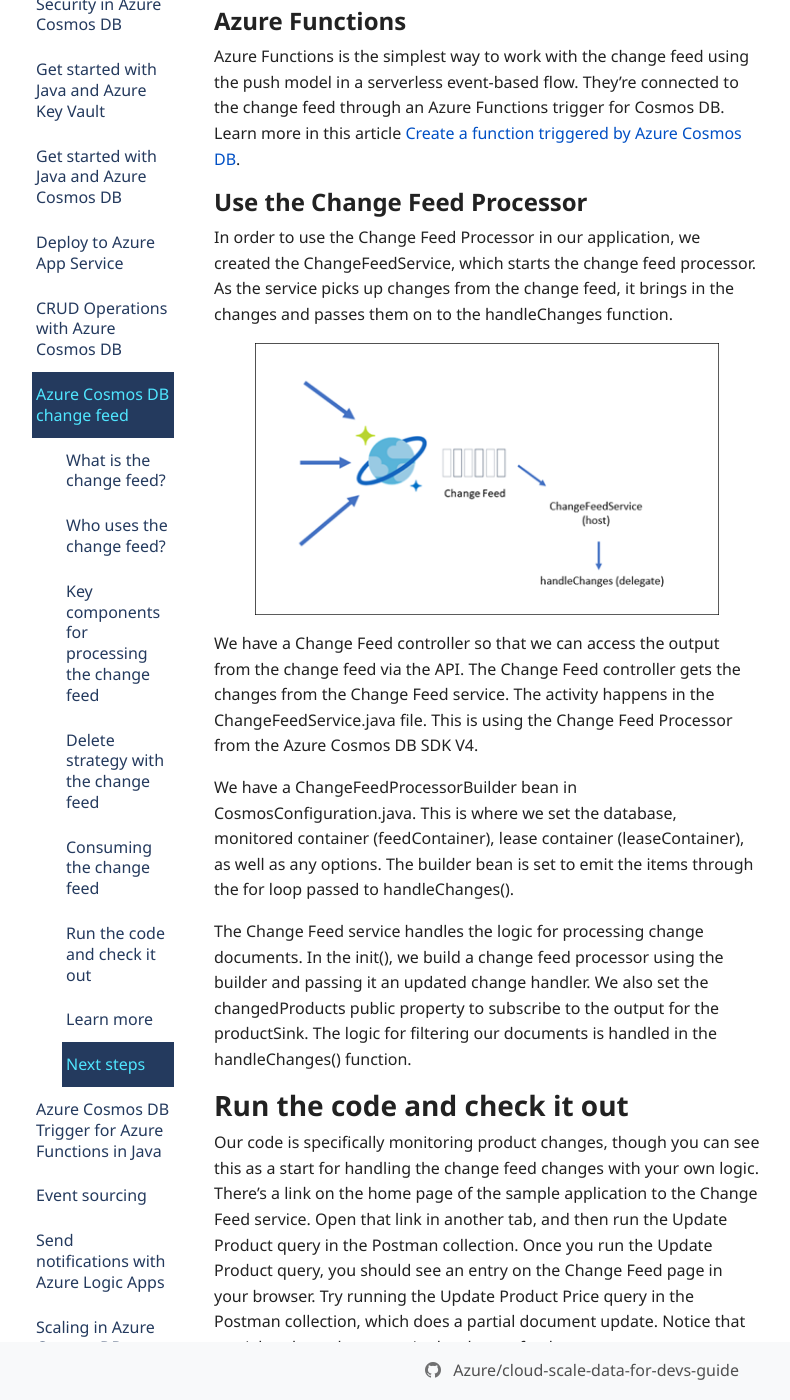
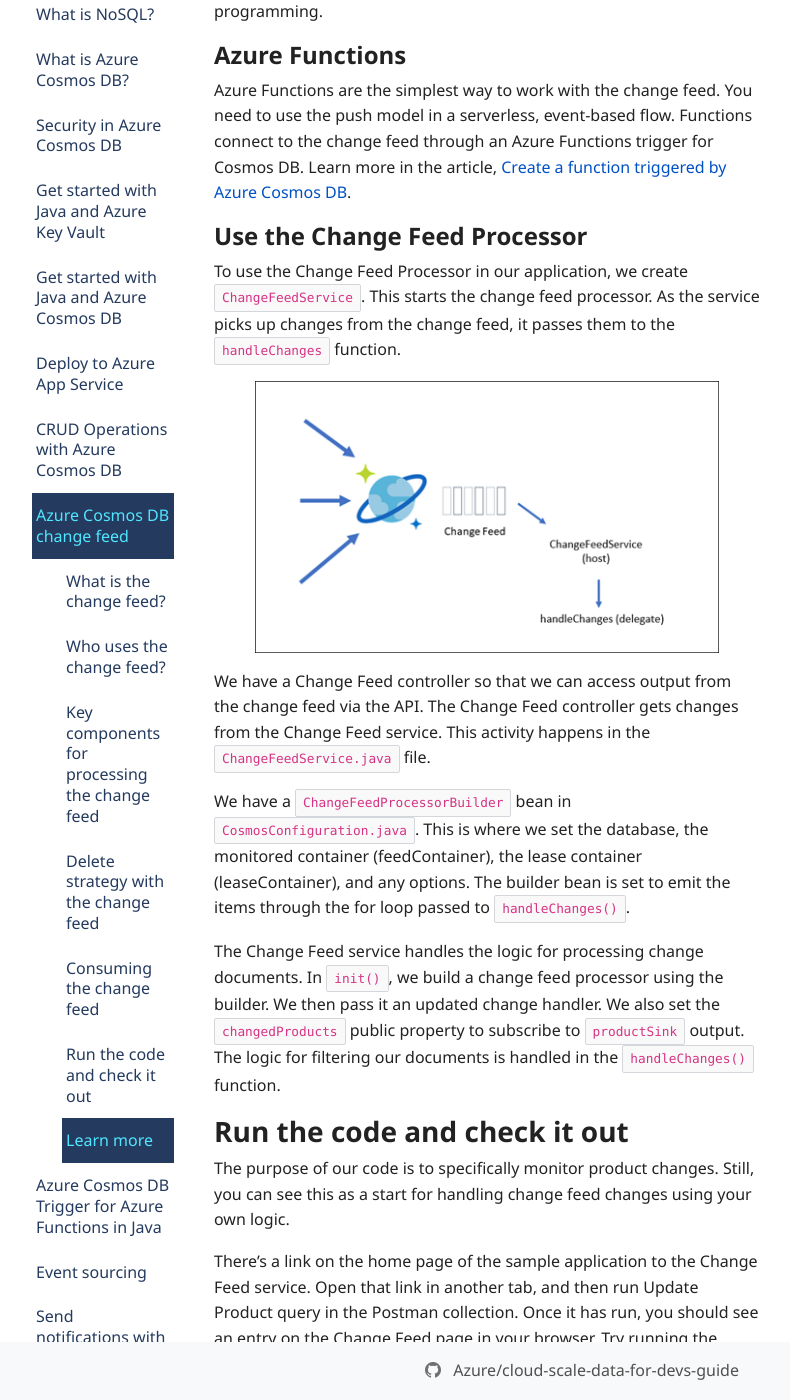
Before and after one commit to Azure/cloud-scale-data-for-devs-guide, a Jekyll site: the page built from docs/change-feed-concepts.md, in a window 1280 px wide and 1400 px high, scrolled down 3627 px. Shown: the whole window, without its empty margins (58-848 px from the left). Built offline with Jekyll 4.4.1, drawn with Linux system fonts in a browser that asks for light colours; nearby versions of some CDN libraries; some web fonts are replaced; our own code applies the rules of GitHub Pages for plain Markdown files; comment, search, counter and statistics services are not loaded; some of the changed text lies outside the part shown.

Commit message:
Initial review of copy editing for Java guide

````diff
--- a/docs/change-feed-concepts.md
+++ b/docs/change-feed-concepts.md
@@ -14,7 +14,7 @@
 
 ## What is the change feed?
 
-The change feed is a Azure Cosmos DB feature that keeps track of changes to documents in a monitored container in the order they were processed. It's included in the Azure Cosmos DB SDK V4.
+The change feed is an Azure Cosmos DB SDK V4 feature that tracks changes to documents. Changes are tracked in a monitored container in the same order that they are processed.
 
 Some potential uses for the change feed include:
 
@@ -22,23 +22,23 @@
 
 - Real time data processing: such as working with data from sensors, devices, applications, and other technologies that report data on a large scale. Or working with the data in materialized views.
 
-- Event sourcing: as an append-only data source, the Azure Cosmos DB change feed works well as a source in an [event sourcing pattern](https://docs.microsoft.com/azure/architecture/patterns/event-sourcing).
+- Event sourcing: as an append-only data source, the change feed works well as a source in an [event sourcing pattern](https://docs.microsoft.com/azure/architecture/patterns/event-sourcing).
 
 - Data synchronization: such as synchronizing data with data stores, such as data warehouses or data lakes.
 
 ## Who uses the change feed?
 
-The following are customer stories related to the Azure Cosmos DB change feed:
+The following are a few customer stories that expand on the change feed:
 
 - [Sandvik Coromant](https://customers.microsoft.com/story/810496-sandvik-coromant-chemicals-power-bi) leverages the change feed to react to events more effectively.
 
 - [SitePro](https://customers.microsoft.com/story/1366128637262632842-sitepro-accelerates-green-expansion-using-azure-cache-for-redis) uses the change feed as a decision audit trail.
 
-- [ASOS](https://customers.microsoft.com/story/asos-retail-and-consumer-goods-azure) uses the change feed as part of their order workflow, working with event-driven microservices.
+- [ASOS](https://customers.microsoft.com/story/asos-retail-and-consumer-goods-azure)  makes the change feed part of their order workflow, working with event-driven microservices.
 
 ## Key components for processing the change feed
 
-There are some key components to know about in change feed processing:
+There are a few key components you need to understand about change feed processing:
 
 - Monitored container
 
@@ -48,9 +48,9 @@
 
 - Delegate
 
-The **monitored container** holds monitored changes. In our example, we'll monitor the pet-supplies collection in our pet-supplies database. The The **lease container**  tracks the state of feeds for all change feed consumers. Iy is another container that needs to be added to your Cosmos DB database for it to work. The lease collection should be created with the Partition Key of /id. The **host** listens and reacts to changes from the feed. The **delegate** handles the business logic of the process.
+The *monitored container* stores monitored changes. In our example, we monitor the pet-supplies collection in the pet-supplies database. The *lease container*  tracks the state of feeds for all change feed consumers. This is another container that needs to be added to your Cosmos DB database for it to work. The *lease collection* should be created with a partition key of /id. *Host* listens and reacts to changes from the feed. *Delegate* handles the business logic of the process.
 
-The host needs to acquire a **lease**. This a document that bookmarks the progress of the host that is processing the feed. Suppose the change feed processor stops while changes are being made to the monitored container. When the change feed processor starts, it grabs its lease, passes the changes to the delegate, and then updates its lease with a new continuation token, which is a bookmark of its location in the feed.
+The host needs to acquire a *lease*. This a document that bookmarks the progress of the host that is processing the feed. Suppose the change feed processor stops while changes are being made to the monitored container. When the change feed processor restarts, it grabs its lease, passes the changes to the delegate, and then updates its lease with a new continuation token. This is a bookmark of its location in the feed.
 
 ### Create the lease container
 
@@ -64,14 +64,14 @@
 
 ### Review the code
 
-In our code, we have the following settings in **application-default.properties** for the change feed:
+In our code, we have the following settings in `application-default.properties` for the change feed:
 
 ```json
 azure.cosmos.feed-container=pet-supplies
 azure.cosmos.lease-container=lease
 ```
 
-We also updated the returned builder in the getCosmosClientBuilder() function in the CosmosConfiguration class to include the contentResponseOnWriteEnabled, as this is required for the change feed processor.
+We also updated the returned builder in the `getCosmosClientBuilder()` function, which is in the `CosmosConfiguration` class. We want to include `contentResponseOnWriteEnabled`, because the change feed processor requires it.
 
 ```java
 @Bean
@@ -88,54 +88,56 @@
 
 ## Delete strategy with the change feed
 
-Inserts and updates appear in the change feed. However, if you delete an item from a collection that isn't captured by the change feed. The way to capture deletes is two-fold:
+Inserts and updates appear in the change feed. However, if you delete an item from a collection, it isn't captured by the change feed. The way to capture deletes is two-fold:
 
-- Enable Time to Live on the collection, which enables you to set expiration times on documents. View [configure time to live in Azure Cosmos DB](https://docs.microsoft.com/azure/cosmos-db/sql/how-to-time-to-live?tabs=dotnetv2%2Cjavav4) for more information.
+- Enable Time to Live (ttl) in the collection. This enables you to set expiration times on documents. View [configure time to live in Azure Cosmos DB](https://docs.microsoft.com/azure/cosmos-db/sql/how-to-time-to-live?tabs=dotnetv2%2Cjavav4) for more information.
 
 - Use the ttl property of an item to mark it for deletion.
 
-With regards to the ttl property:
+Let's explore the ttl property:
 
-- If the property is null or not present, the document won't expire.
+- If the property is null or not present in a document, the document won't expire.
 
-- If the property is present and set to -1, the document won't expire.
+- If the property is present and set to -1 in a document, it won't expire.
 
-- If the ttl property is present on a document, then that document will expire in the ttl period. The duration is expressed in number of seconds after the last modified time.
+- If the ttl property is present in a document, then that document will expire according to the ttl period. The duration is expressed in number of seconds after the last modified time.
 
 ## Consuming the change feed
 
-There are a few ways to read the change feed that either deal with push models or pull models. Push models are the easiest way to get data from the change feed.
+There are a few ways to read the change feed. These usually involve push and pull models. Push models are the easiest way to get data from the change feed.
 
-> If you need to control the feed consumption at a customized pace, you'll need to use the pull model. If that is the case, refer to this article on the [Change feed pull model in Azure Cosmos DB](https://docs.microsoft.com/azure/cosmos-db/sql/change-feed-pull-model).
+> If you need to control change feed consumption at a customized pace, you'll need to use the pull model. If that is the case, refer to this article on the [Change feed pull model in Azure Cosmos DB](https://docs.microsoft.com/azure/cosmos-db/sql/change-feed-pull-model).
 
-There are two ways to get push notifications:
+There are two ways to receive push notifications:
 
 - Azure Functions
 
-- Using the Change Feed Processor
+- The Change Feed Processor
 
-Our code sample takes the approach of using the change feed processor, continuing with reactive programming.
+Our code sample uses the change feed processor, with reactive programming.
 
 ### Azure Functions
 
-Azure Functions is the simplest way to work with the change feed using the push model in a serverless event-based flow. They're connected to the change feed through an Azure Functions trigger for Cosmos DB. Learn more in this article [Create a function triggered by Azure Cosmos DB](https://docs.microsoft.com/azure/azure-functions/functions-create-cosmos-db-triggered-function).
+Azure Functions are the simplest way to work with the change feed. You need to use the push model in a serverless, event-based flow. Functions connect to the change feed through an Azure Functions trigger for Cosmos DB. Learn more in the article, [Create a function triggered by Azure Cosmos DB](https://docs.microsoft.com/azure/azure-functions/functions-create-cosmos-db-triggered-function).
 
 ### Use the Change Feed Processor
 
-In order to use the Change Feed Processor in our application, we created the ChangeFeedService, which starts the change feed processor. As the service picks up changes from the change feed, it brings in the changes and passes them on to the handleChanges function.
+To use the Change Feed Processor in our application, we create `ChangeFeedService`. This starts the change feed processor. As the service picks up changes from the change feed, it passes them to the `handleChanges` function.
 
 ![Diagram showing how the Change Feed Processor works.](./media/change-feed-concepts/change-feed-processor.png)
 
-We have a Change Feed controller so that we can access the output from the change feed via the API. The Change Feed controller gets the changes from the Change Feed service. The activity happens in the
-ChangeFeedService.java file. This is using the Change Feed Processor from the Azure Cosmos DB SDK V4.
+We have a Change Feed controller so that we can access output from the change feed via the API. The Change Feed controller gets changes from the Change Feed service. This activity happens in the
+`ChangeFeedService.java` file.
 
-We have a ChangeFeedProcessorBuilder bean in CosmosConfiguration.java. This is where we set the database, monitored container (feedContainer), lease container (leaseContainer), as well as any options. The builder bean is set to emit the items through the for loop passed to handleChanges().
+We have a `ChangeFeedProcessorBuilder` bean in `CosmosConfiguration.java`. This is where we set the database, the monitored container (feedContainer), the lease container (leaseContainer), and any options. The builder bean is set to emit the items through the for loop passed to `handleChanges()`.
 
-The Change Feed service handles the logic for processing change documents. In the init(), we build a change feed processor using the builder and passing it an updated change handler. We also set the changedProducts public property to subscribe to the output for the productSink. The logic for filtering our documents is handled in the handleChanges() function.
+The Change Feed service handles the logic for processing change documents. In `init()`, we build a change feed processor using the builder. We then pass it an updated change handler. We also set the `changedProducts` public property to subscribe to `productSink` output. The logic for filtering our documents is handled in the `handleChanges()` function.
 
 ## Run the code and check it out
 
-Our code is specifically monitoring product changes, though you can see this as a start for handling the change feed changes with your own logic. There's a link on the home page of the sample application to the Change Feed service. Open that link in another tab, and then run the Update Product query in the Postman collection. Once you run the Update Product query, you should see an entry on the Change Feed page in your browser. Try running the Update Product Price query in the Postman collection, which does a partial document update. Notice that partial updates do appear in the change feed.
+The purpose of our code is to specifically monitor product changes. Still, you can see this as a start for handling change feed changes using your own logic.
+
+There's a link on the home page of the sample application to the Change Feed service. Open that link in another tab, and then run Update Product query in the Postman collection. Once it has run, you should see an entry on the Change Feed page in your browser. Try running the Update Product Price query in the Postman collection. This does a partial document update. Notice that partial updates do appear in the change feed.
 
 ## Learn more
 
@@ -143,6 +145,4 @@
 
 - [Azure Cosmos DB Workshop - Azure Cosmos DB Change Feed](https://cosmosdb.github.io/labs/dotnet/labs/08-change_feed_with_azure_functions.html#use-azure-cosmos-db-change-feed-to-write-data-to-eventhub-using-azure-functions)
 
-## Next steps
-
-- [Azure Cosmos DB Trigger for Azure Functions in Java](change-feed-with-cosmos-db-trigger-function.md)
+[Next &#124; Azure Cosmos DB Trigger for Azure Functions in Java](change-feed-with-cosmos-db-trigger-function.md){: .btn .btn-primary .btn-lg }
````
Also changed, not shown: docs/get-started-with-java-and-cosmos-db.md (+31 -29 lines).
